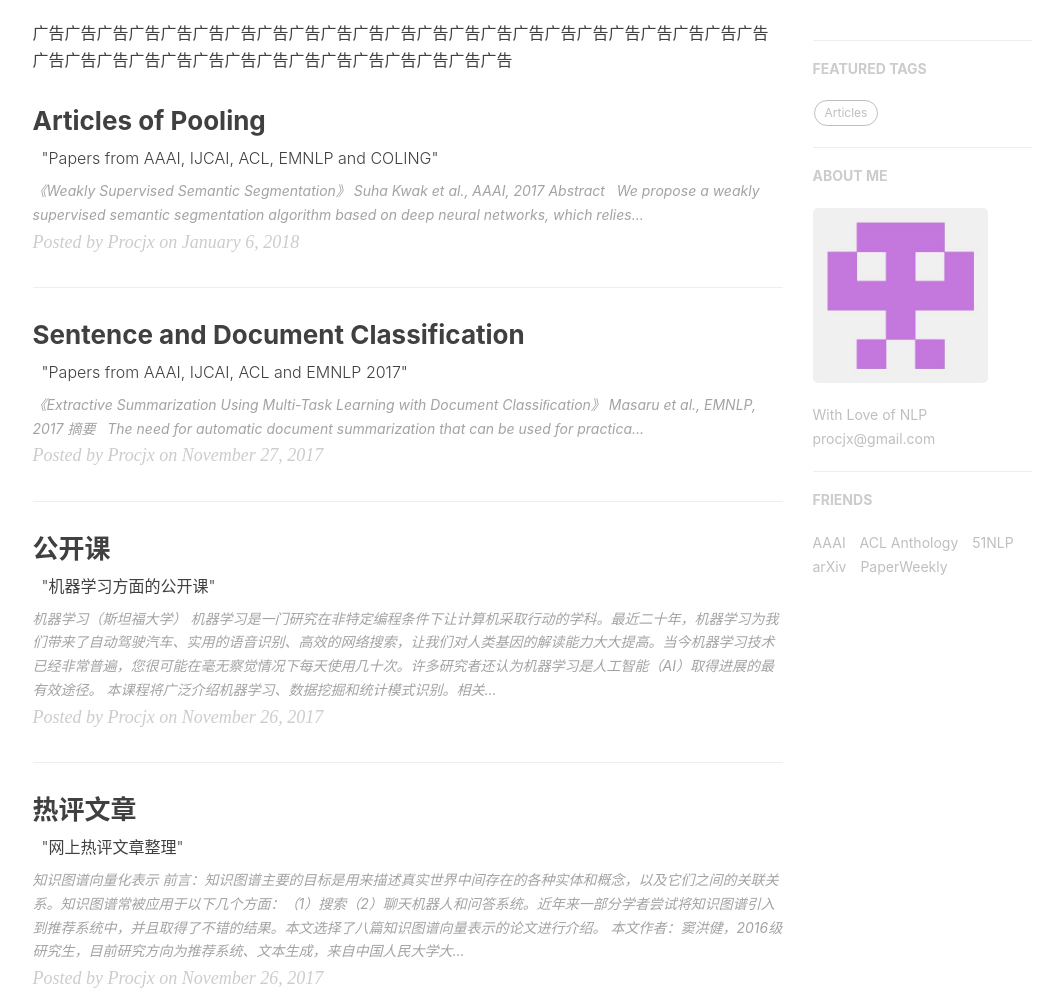
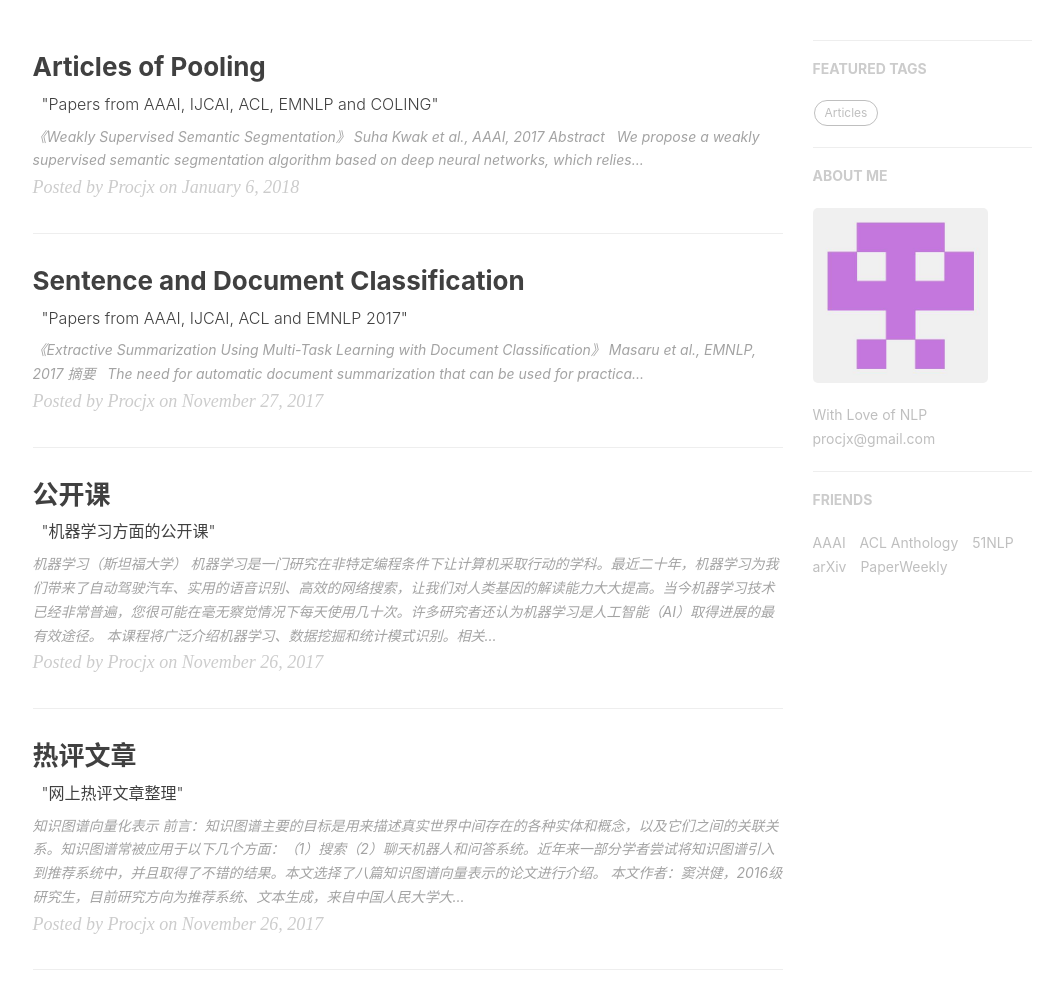
Before and after one commit to procjx/procjx.github.io.old, a Jekyll site: the page built from index.html, in a window 1280 px wide and 1400 px high. Shown: the part 398-1400 px from the top of the window, without its empty margins (135-1198 px from the left). Built offline with Jekyll 4.4.1, drawn with Linux system fonts in a browser that asks for light colours; nearby versions of some CDN libraries; the list of posts is cut into pages by our own code; comment, search, counter and statistics services are not loaded; some of the changed text lies outside the part shown.

Commit message:
Update index.html

```diff
--- a/index.html
+++ b/index.html
@@ -2,11 +2,17 @@
 layout: page
 description: ""
 ---
-<script data-ad-client="ca-pub-1179774715076800" async src="https://pagead2.googlesyndication.com/pagead/js/adsbygoogle.js"></script>
 
 <head>
-   广告广告广告广告广告广告广告广告广告广告广告广告广告广告广告广告广告广告广告广告广告广告广告广告广告广告广告广告广告广告广告广告广告广告广告广告广告广告
-<script data-ad-client="ca-pub-1179774715076800" async src="https://pagead2.googlesyndication.com/pagead/js/adsbygoogle.js"></script>
+
+<script async src="//pagead2.googlesyndication.com/
+pagead/js/adsbygoogle.js"></script>
+<script>
+(adsbygoogle = window.adsbygoogle || []).push({
+google_ad_client: "pub-1179774715076800",
+enable_page_level_ads: true
+});
+</script>
 </head>
 {% for post in paginator.posts %}
 <div class="post-preview">
@@ -45,4 +51,3 @@
     {% endif %}
 </ul>
 {% endif %}
-广告广告广告广告广告广告广告广告广告广告广告广告广告广告广告广告广告广告广告广告广告adfa
```
